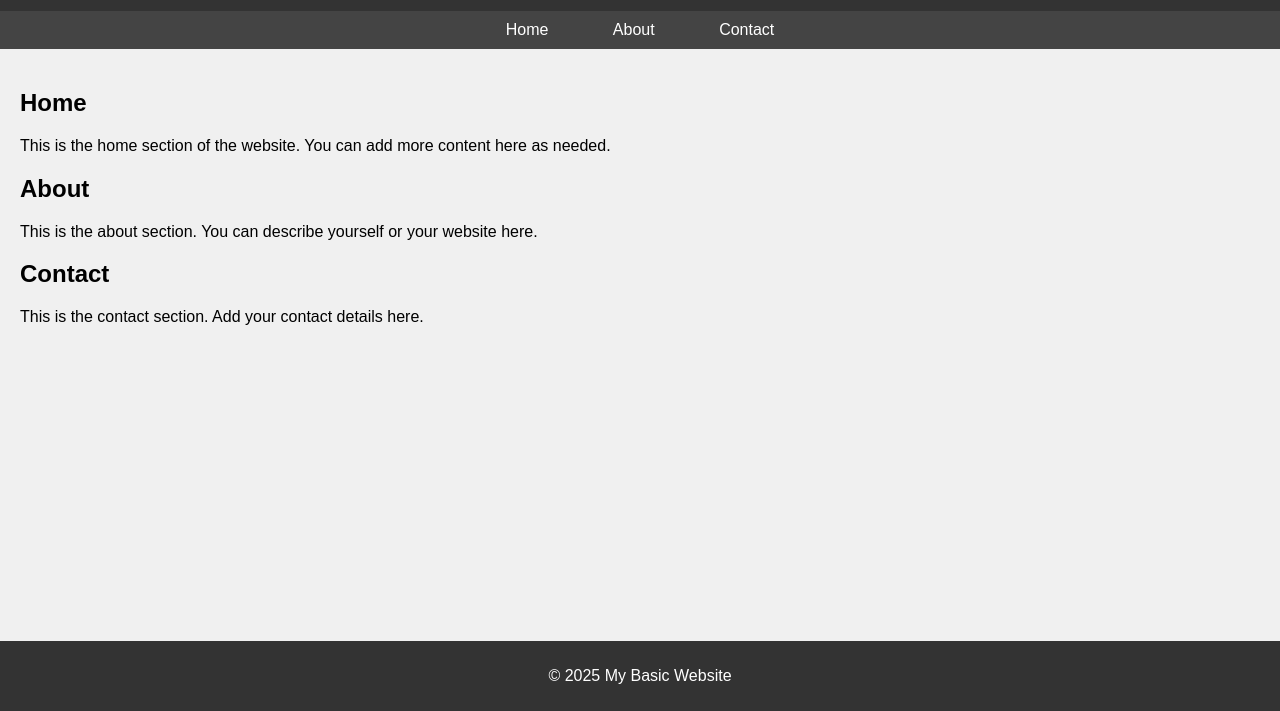
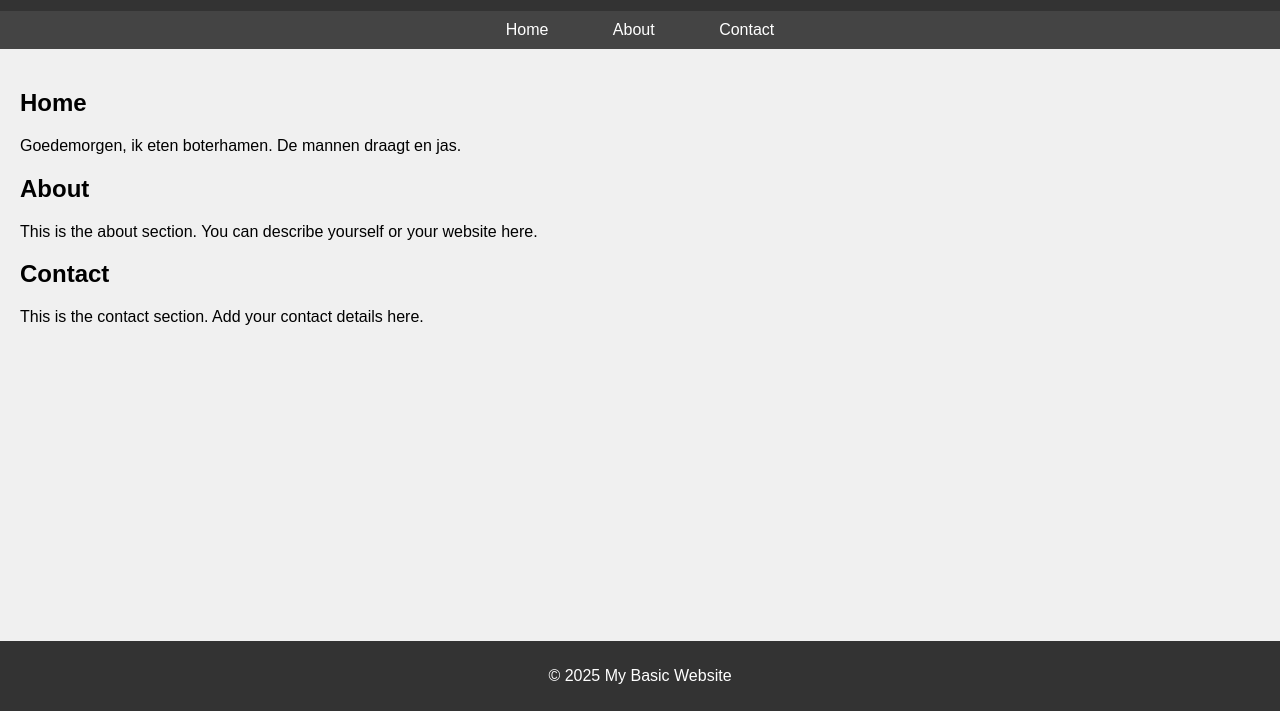
Before and after one commit to ARuxui/myfirstwebsite, a plain HTML site: page index.html in a window 1280 px wide. Shown: the part 89-800 px from the top of the page. Drawn offline with Linux system fonts and the light colour scheme.

Commit message:
updated 2

```diff
--- a/index.html
+++ b/index.html
@@ -59,7 +59,7 @@
     <main>
         <section id="home">
             <h2>Home</h2>
-            <p>This is the home section of the website. You can add more content here as needed.</p>
+            <p>Goedemorgen, ik eten boterhamen. De mannen draagt en jas.</p>
         </section>
 
         <section id="about">
```
Also changed, not shown: 1 other file.
